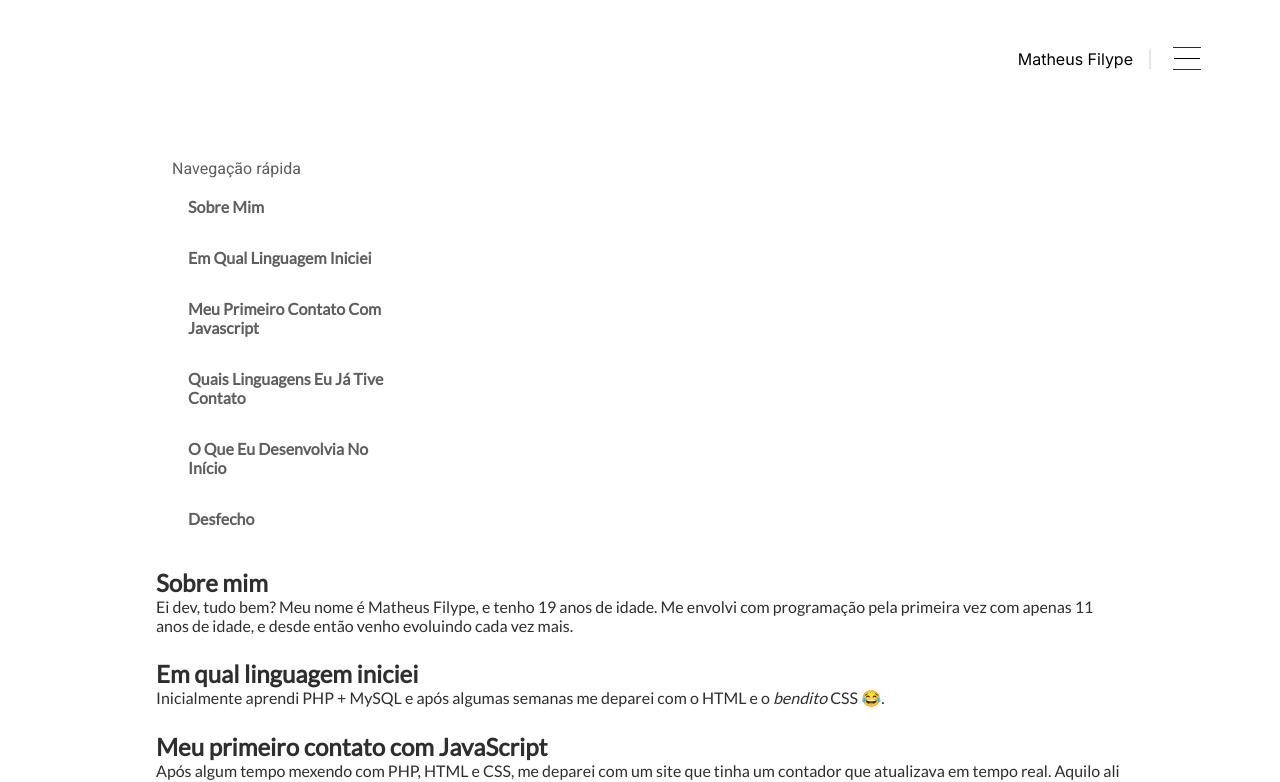
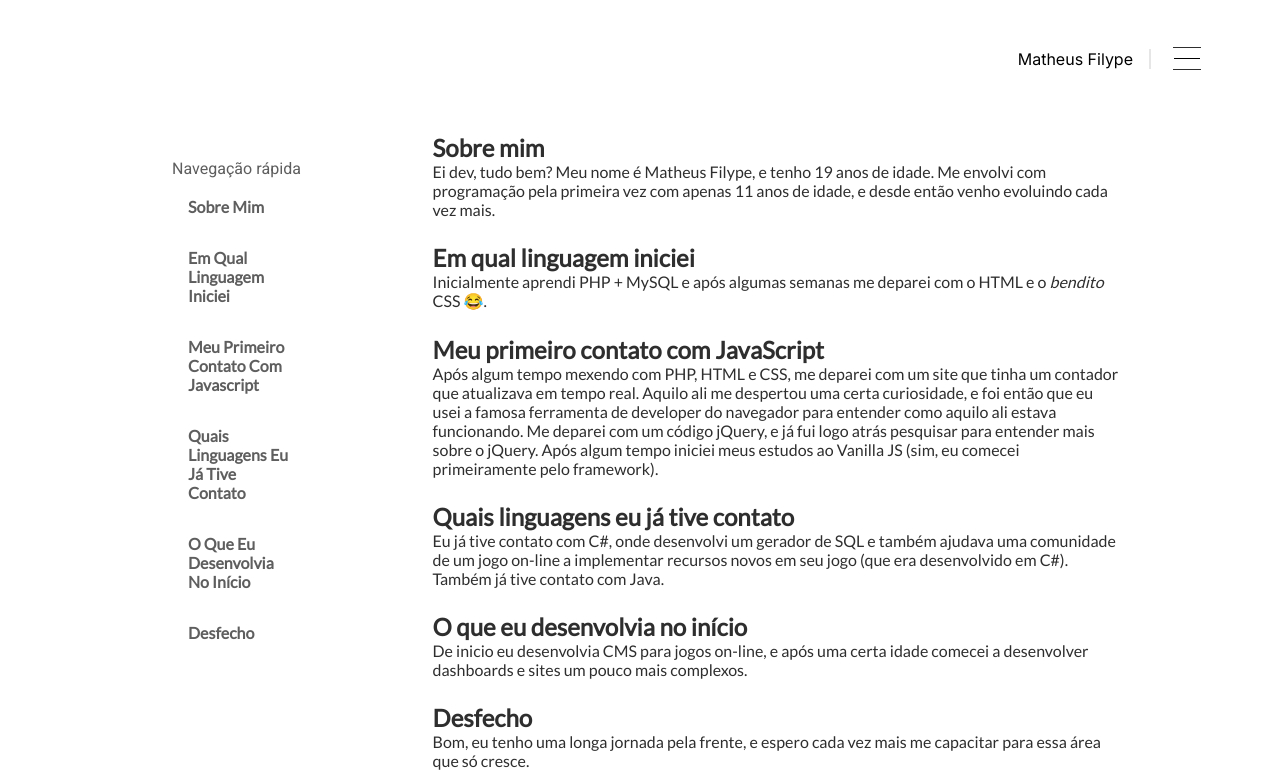
Before and after one commit to Santosl2/mfilypedev, a Next.js app: page /about in a window 1280 px wide. Shown: the top 782 px of the page. Built offline with nearby package versions, Linux system fonts and the light colour scheme.

Commit message:
chore: post limit

```diff
--- a/src/components/PostList/PostLayout.tsx
+++ b/src/components/PostList/PostLayout.tsx
@@ -41,7 +41,7 @@ export default function PostLayout(props: PostLayoutProps) {
   return (
     <>
       <PostArticleLayout>
-        <Flex justifyContent="space-between">
+        <Flex justifyContent="space-between" flexWrap="nowrap">
           <div className="box" style={{ width: "40%" }}>
             <div id="boxFixed">
               <span>Navegação rápida</span>
--- a/src/styles/components.ts
+++ b/src/styles/components.ts
@@ -4,6 +4,7 @@ import styled from "styled-components";
 interface IFlexProps {
   flexDir?: "row" | "row-reverse" | "column" | "column-reverse";
   justifyContent?: "center" | "space-between" | "space-around" | "space-evenly";
+  flexWrap?: "wrap" | "nowrap" | "wrap-reverse" | "inherit";
 }
 
 interface IProps {
@@ -34,7 +35,8 @@ export const Flex = styled.div<IFlexProps>`
     props.justifyContent ? props.justifyContent : "inherit"};
 
   @media screen and (min-width: 768px) {
-    flex-flow: wrap ${props => (props.flexDir ? props.flexDir : "row")};
+    flex-flow: ${props => (props.flexWrap ? props.flexWrap : "wrap")}
+      ${props => (props.flexDir ? props.flexDir : "row")};
   }
 `;
 
```
